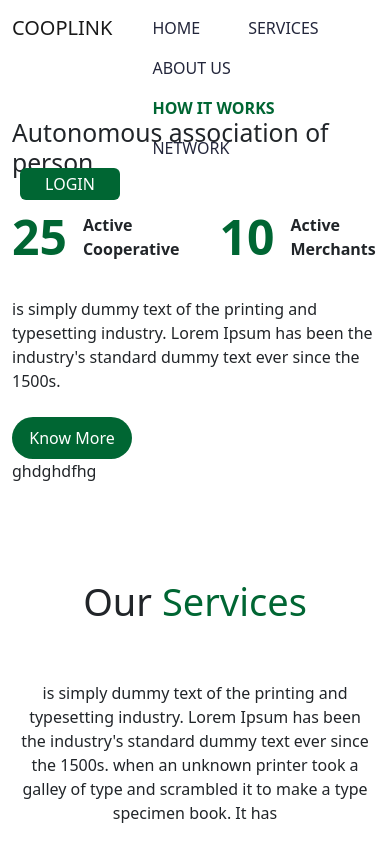
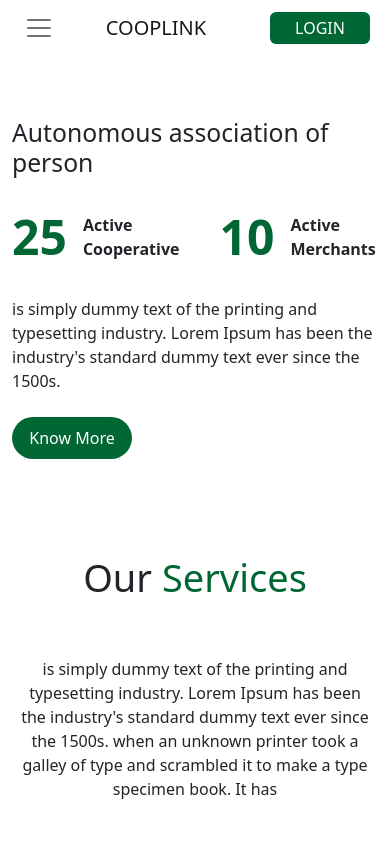
Before and after one commit to exdghub/Cooplink, a React (Create React App) app: page / in a window 390 px wide. Shown: the top 844 px of the page. Built offline with nearby package versions, Linux system fonts and the light colour scheme.

Commit message:
navbar hamburger menu

```diff
--- a/src/app/core/pages/landing/components/home/home.component.tsx
+++ b/src/app/core/pages/landing/components/home/home.component.tsx
@@ -30,7 +30,7 @@ export default function Home() {
           </p>
           <CoopButton className={`mt-2 button-main`} btnName="Know More" />
         </div>
-        <div className={`col-6`}>ghdghdfhg</div>
+        <div className={`col-6 d-none d-lg-block`}>ghdghdfhg</div>
       </div>
     </>
   );
--- a/src/app/core/pages/landing/landingPage.module.scss
+++ b/src/app/core/pages/landing/landingPage.module.scss
@@ -3,9 +3,10 @@
   height: 70px;
 }
 
-.button-right {
-  right: 0;
+.btn-toggle{
+  border: none !important;
 }
+
 
 ////////////////////////login Modal
 .close-btn {
@@ -32,7 +33,7 @@
   justify-content: space-between;
 }
 
-.color-change{
+.color-change {
   transition: 1s all ease;
   background-color: #eee;
 }
--- a/src/app/core/pages/landing/landingPage.module.tsx
+++ b/src/app/core/pages/landing/landingPage.module.tsx
@@ -11,7 +11,6 @@ import { useState } from "react";
 
 export default function LandingPageLayout() {
   const [navbar, setNavbar] = useState(false);
-  const [toggle, setToggle] = useState(false);
   const changeBackground = () => {
     console.log(window.scrollY);
     if (window.scrollY >= 66) {
@@ -27,66 +26,64 @@ export default function LandingPageLayout() {
     window.addEventListener("scroll", changeBackground);
   });
 
+
   return (
     <>
       <nav
-        id="landing-page-nav"
-        className={`${
+        className={`navbar navbar-expand-lg navbar-light bg-md-none fixed-top ${
           navbar ? `navbar ${styles["color-change"]}` : "navbar"
-        } navbar-light top fixed-top ${styles["custom-nav"]} `}
+        }`}
       >
         <div className="container">
-          <div className="d-flex">
-            <a className="navbar-brand" href="/">
+          <a className="navbar-brand order-2 order-md-2" href="/">
             COOPLINK
           </a>
-            {/* <button
-              className="navbar-toggler d-flex d-lg-none"
+          <button
+            className={`navbar-toggler order-1 ${styles["btn-toggle"]}`}
             type="button"
             data-bs-toggle="collapse"
             data-bs-target="#navbarSupportedContent"
             aria-controls="navbarSupportedContent"
             aria-expanded="false"
             aria-label="Toggle navigation"
+
           >
             <span className="navbar-toggler-icon"></span>
-            </button> */}
-
-            <div
-              className={`nav nav-pills `}
-              id="navbarSupportedContent"
-            >
-              <span className="px-2">
+          </button>
+          <div className="collapse navbar-collapse order-4" id="navbarSupportedContent">
+            <ul className="navbar-nav me-auto mb-2 mb-lg-0">
+              <li className="nav-item">
                 <a className={`nav-link custom-navlink`} href="#homeScrollSpy">
                   Home
                 </a>
-              </span>
-              <span className="px-2">
+              </li>
+              <li className="nav-item">
                 <a
                   className={`nav-link custom-navlink`}
                   href="#serviceScrollSpy"
                 >
                   Services
                 </a>
-              </span>
-              <span className="px-2">
+              </li>
+              <li className="nav-item">
                 <a className={`nav-link custom-navlink`} href="#aboutScrollSpy">
                   About us
                 </a>
-              </span>
-              <span className="px-2">
+              </li>
+              <li className="nav-item">
                 <a className={`nav-link custom-navlink`} href="#worksScrollSpy">
                   How it works
                 </a>
-              </span>
-              <span className="px-2">
+              </li>
+              <li className="nav-item">
                 <a className={`nav-link custom-navlink`} href="#aboutScrollSpy">
                   Network
                 </a>
-              </span>
+              </li>
+            </ul>
+
           </div>
-          </div>
-          <div className={`d-flex`}>
+          <div className={`d-flex order-4`}>
               <button
                 className={`button-small mx-2 text-uppercase ${styles["button-right"]}`}
                 data-bs-toggle="modal"
```
Lines whose indentation alone changed are shown as unchanged.
